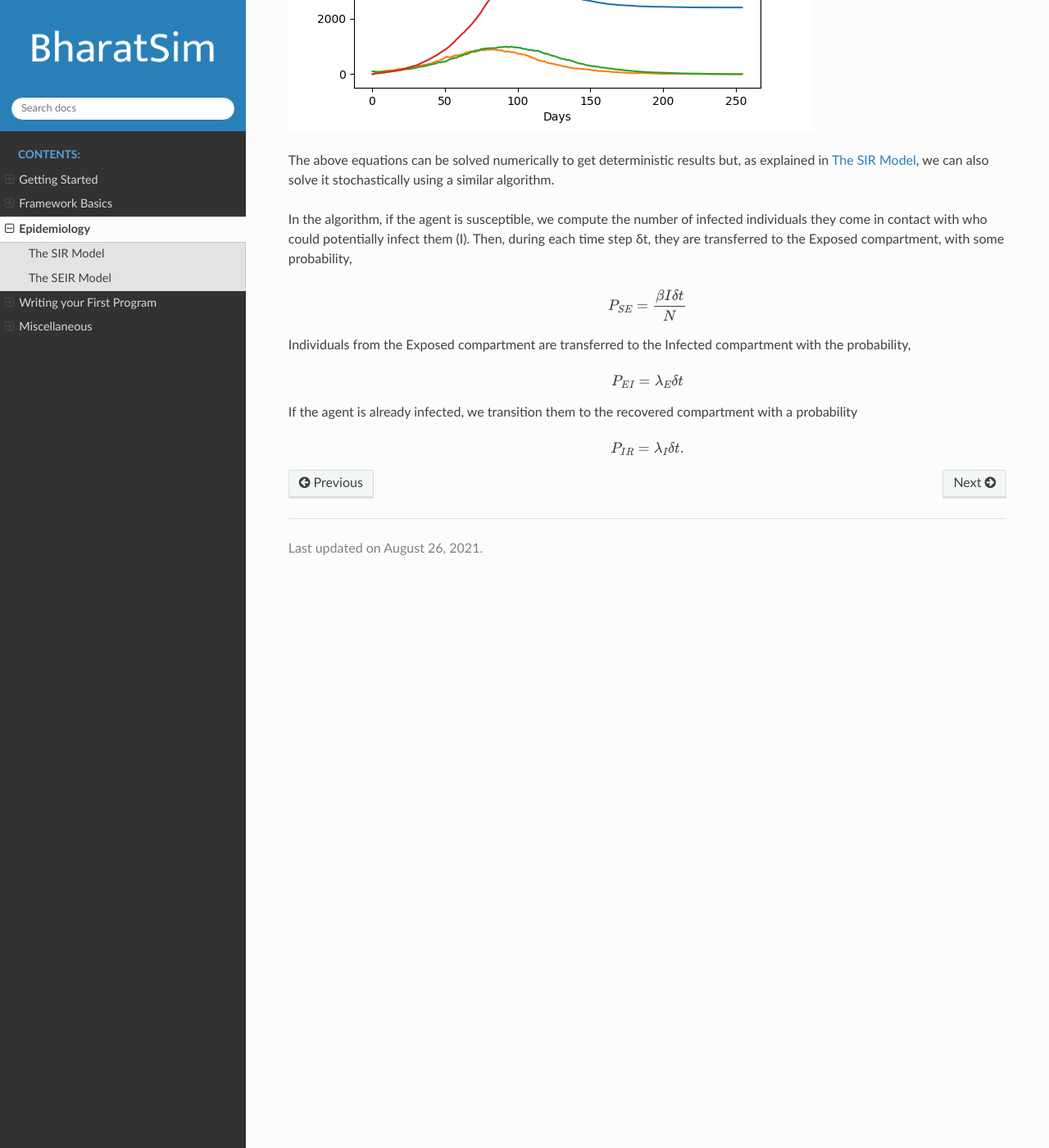
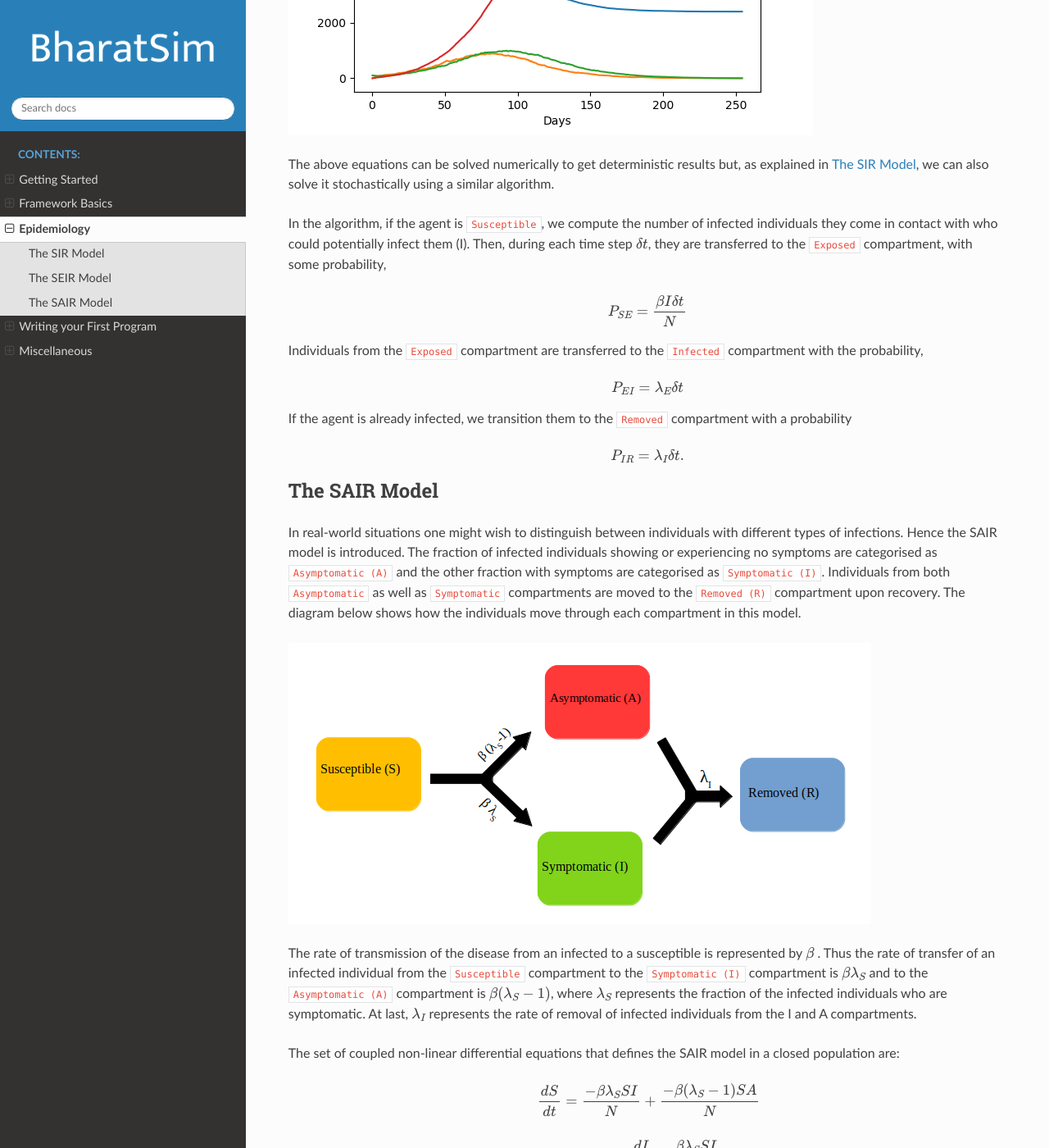
Before and after one commit to aleena-jose/bharatsim-tutorial, a Sphinx documentation site: the page built from source/epidemiology.rst, in a window 1280 px wide and 1400 px high, scrolled down 2355 px. Shown: the whole window at 82% size. Built offline with Sphinx 7.4.7 and the Read the Docs theme 2.0.0, drawn with Linux system fonts in a browser that asks for light colours; some of the changed text lies outside the part shown.

Commit message:
Update epidemiology.rst

```diff
--- a/source/epidemiology.rst
+++ b/source/epidemiology.rst
@@ -15,11 +15,11 @@ The SIR model that is explained below is on an isolated population. The other co
 The SEIR Model
 --------------
 
-This is a generalisation made on the basic SIR model to include the Exposed state of the individuals. The **Exposed** compartment (E) represents incubation period for the disease, that is a latent phase where the individual is infected but not yet infectious. The infected people can infect the Susceptible (S) people who will be moved to the Exposed (E) compartment before they are moved to the Infected (I) compartment. From the infected compartment they will be Removed (R) eventually.  The diagram below shows how the individuals move through each compartment in this model.
+This is a generalisation made on the basic SIR model to include the Exposed state of the individuals. The **Exposed** compartment (E) represents incubation period for the disease, that is a latent phase where the individual is infected but not yet infectious. The infected people can infect the ``Susceptible (S)`` people who will be moved to the ``Exposed (E)`` compartment before they are moved to the ``Infected (I)`` compartment. From the infected compartment they will be ``Removed (R)`` eventually.  The diagram below shows how the individuals move through each compartment in this model.
 
 .. image:: _static/images/seir_compartments.png
 
-The rate of transmission of the disease from an infected to a susceptible is represented by :math:`{\beta}`. The incubation rate, :math:`{\lambda_E}`, is the rate of latent individuals becoming infectious. The average time an individual spends in the exposed compartment, the incubation period of the disease is thus given by :math:`{1/\lambda_E}`. At last :math:`{\lambda_I}` represents the rate of removal of infected individuals from Infected compartment.
+The rate of transmission of the disease from an ``Infected`` to a ``Susceptible`` is represented by :math:`{\beta}`. The incubation rate, :math:`{\lambda_E}`, is the rate of latent individuals becoming infectious. The average time an individual spends in the ``Exposed`` compartment, the incubation period of the disease is thus given by :math:`{1/\lambda_E}`. At last :math:`{\lambda_I}` represents the rate of removal of infected individuals from Infected compartment.
 
 In a closed population with no births or deaths, the SEIR model can be defined using a set of coupled non-linear differential equations described below:
 
@@ -46,20 +46,70 @@ Introducing the incubation period does not change the total number of infections
 
 The above equations can be solved numerically to get deterministic results but, as explained in :ref:`sir-model`, we can also solve it stochastically using a similar algorithm.
 
-In the algorithm, if the agent is susceptible, we compute the number of infected individuals they come in contact with who could potentially infect them (I). Then, during each time step δt, they are transferred to the Exposed compartment, with some probability,
+In the algorithm, if the agent is ``Susceptible``, we compute the number of infected individuals they come in contact with who could potentially infect them (I). Then, during each time step :math:`{\delta t}`, they are transferred to the ``Exposed`` compartment, with some probability,
 
 .. math::
 
  P_{SE} = \frac{\beta I \delta t}{N}
 
-Individuals from the Exposed compartment are transferred to the Infected compartment with the probability,
+Individuals from the ``Exposed`` compartment are transferred to the ``Infected`` compartment with the probability,
 
 .. math::
 
  P_{EI} = \lambda_E \delta t
 
-If the agent is already infected, we transition them to the recovered compartment with a probability
+If the agent is already infected, we transition them to the ``Removed`` compartment with a probability
 
 .. math::
 
  P_{IR} = \lambda_I \delta t.
+
+The SAIR Model
+--------------
+
+In real-world situations one might wish to distinguish between individuals with different types of infections. Hence the SAIR model is introduced. The fraction of infected individuals showing or experiencing no symptoms are categorised as ``Asymptomatic (A)`` and the other fraction with symptoms are categorised as ``Symptomatic (I)``. Individuals from both ``Asymptomatic`` as well as ``Symptomatic`` compartments are moved to the ``Removed (R)`` compartment upon recovery. The diagram below shows how the individuals move through each compartment in this model.
+
+.. image:: _static/images/sair_compartments.png
+
+The rate of transmission of the disease from an infected to a susceptible is represented by :math:`{\beta}` . Thus the rate of transfer of an infected individual
+from the ``Susceptible`` compartment to the ``Symptomatic (I)`` compartment is :math:`{\beta}{\lambda_S}` and to the ``Asymptomatic (A)`` compartment is :math:`{\beta}({\lambda_S-1})`, where :math:`{\lambda_S}` represents the fraction of the infected individuals who are symptomatic. At last, :math:`{\lambda_I}`
+represents the rate of removal of infected individuals from the I and A compartments.
+
+The set of coupled non-linear differential equations that defines the SAIR model in a closed population are:
+
+.. math::
+
+ \begin{aligned}
+   \frac{dS}{dt} = \frac{ -\beta \lambda_S SI }{N} + \frac{ -\beta (\lambda_S-1) SA }{N} \\ \\
+   \frac{dI}{dt} = \frac{ \beta \lambda_S SI }{N} - \lambda_I I \\ \\
+   \frac{dA}{dt} = \frac{ \beta (\lambda_S-1) SA }{N} - \lambda_I A \\ \\
+   \frac{dR}{dt} = \lambda_I (A+I)
+ \end{aligned}
+
+where the total population,
+
+.. math::
+
+ N = S + I + A + R
+
+Introducing the ``Asymptomatic (A)``, ``Symptomatic (I)`` branching neither changes the total number of infections nor affects the total duration of the epidemic.
+On the other hand, we could add more complexity to the model by introducing different infection rates ie, making the symptomatic individuals more infectious
+than the asymptomatic. We could also make the recovery rates different for the different infected groups. For a simple SAIR model, the graph maybe as shown below.
+
+.. image:: _static/images/sair.png
+
+In an SAIR model, during each tick :math:`{\delta t}` , the individuals from the ``Susceptible`` compartment are checked for infection and are moved to a transient
+infected compartment using probability
+
+.. math::
+
+ P_{SIn} =  \frac{ -\beta \lambda_S I \delta t}{N} + \frac{ -\beta (\lambda_S-1) A \delta t}{N}
+
+The infected individuals then transit out of this temporary compartment to the ``Symptomatic (I)`` and ``Asymptomatic (A)`` compartments using probabilities
+:math:`{\lambda_S}` and :math:`{(\lambda_S-1)}` respectively.
+
+The asymptomatic and symptomatic individuals are then transferred to the ``Removed`` compartment with a probability
+
+.. math::
+
+ P_{R} = \lambda_I \delta t.
```
